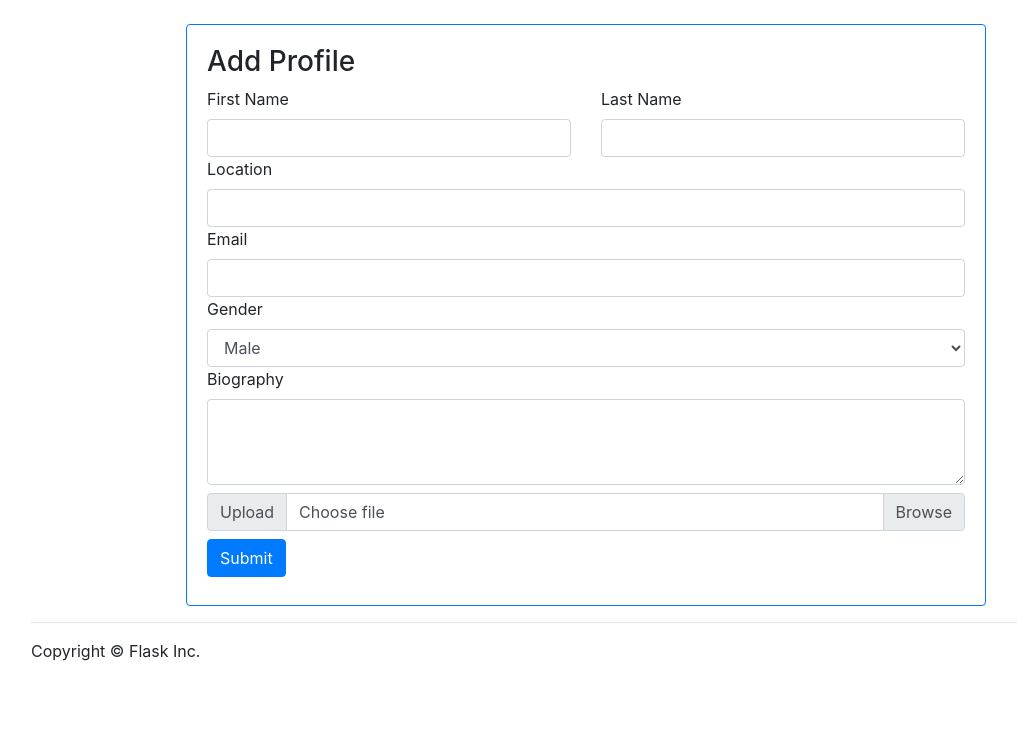
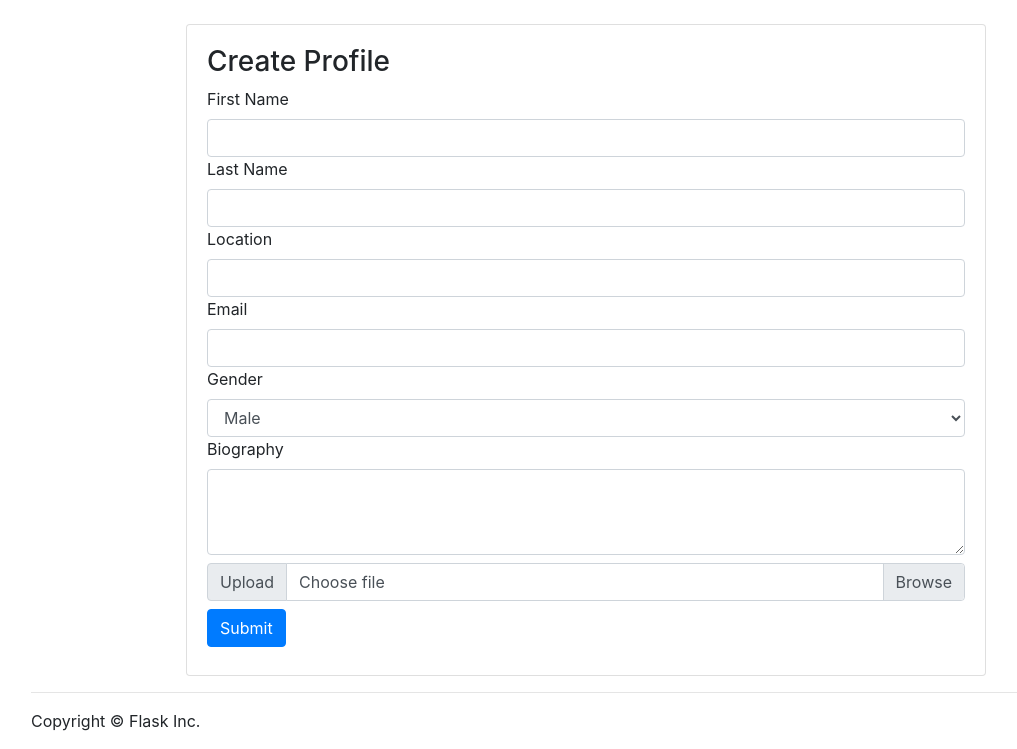
Before and after one commit to Kimskible/info3180-project1, a Flask app: page /profile in a window 1280 px wide. Shown: the part 56-805 px from the top of the page, without its empty margins (54-1071 px from the left). Before the commit the page ends 717 px from the top, so only its background shows below. Run offline with Flask 2, Linux system fonts and the light colour scheme; some libraries are stand-ins or nearby versions.

Commit message:
fixed create profile

```diff
--- a/app/templates/profileForm.html
+++ b/app/templates/profileForm.html
@@ -1,18 +1,18 @@
 {% extends 'base.html' %}
 {% block main %}
-<div class="card border-top border-primary" style="width: 50rem; padding:20px; margin:0 auto;">
+<div class="card" style="width: 50rem; padding:20px; margin:0 auto;">
     <form class="contact100-form validate-form" action="{{ url_for('profile') }}" method="POST" enctype="multipart/form-data">
         {{ form.csrf_token }}
         <h3 class="contact100-form-title">
-					Add Profile
+					Create Profile
 				</h3>
 
         <div class="row" data-validate="Required">
-            <div class="col">
+            <div class="col-12">
                 {{form.firstname.label(text="First Name")}} {{form.firstname(class="form-control",id="firstname")}}
             </div>
 
-            <div class="col" data-validate="Required">
+            <div class="col-12" data-validate="Required">
                 {{form.lastname.label(text="Last Name")}} {{form.lastname(class="form-control",id="lastname")}}
                 <span class="focus-input100"></span>
             </div>
```
Also changed, not shown: app/static/uploads/a030eadd88b5398d484b2b16407b5442b4bbf2af7db475dd7180da6fbf2b54a8.jpg (added), app/static/uploads/f26a95329d97b68f9457c34d633935f4fa2106762ff8c671e0ed96fd393e7dbd.jpg (added).
